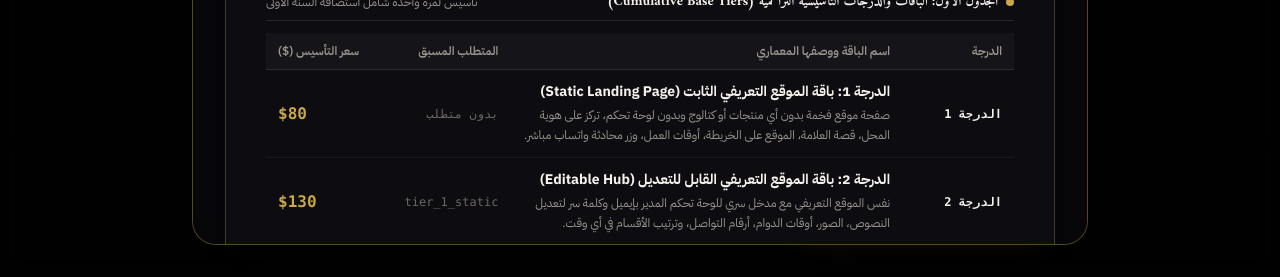
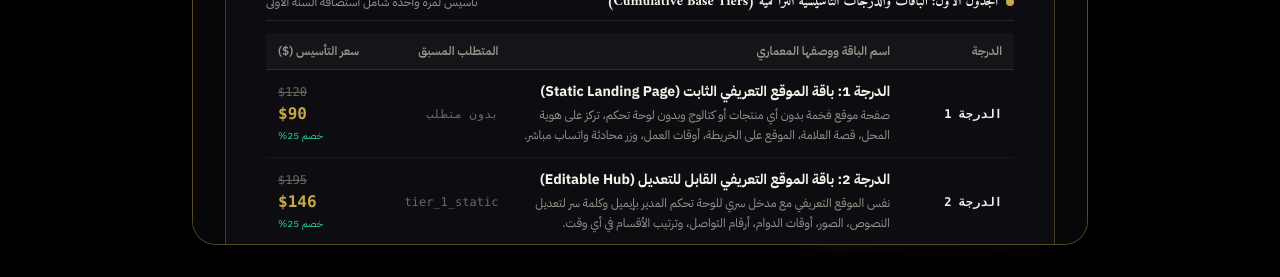
Before and after one commit to Koros1Sama/samiq-luxury-platform, a Next.js app: page /samiq in a window 1280 px wide. Both pictures are taken after a click on the button "كتالوج كافة الأسعار (PDF)". Shown: the part 523-800 px from the top of the page. Built offline with nearby package versions, Linux system fonts and the light colour scheme.

Commit message:
fix(pdf): synchronize PDF master price catalog with active price multiplier and discounts

```diff
--- a/src/core/features/PdfInvoiceModal.tsx
+++ b/src/core/features/PdfInvoiceModal.tsx
@@ -139,6 +139,25 @@ export function PdfInvoiceModal({
   const selectedSet = useMemo(() => {
     return new Set(selectedFeatureIds);
   }, [selectedFeatureIds]);
+
+  // Dynamic price calculator matching /samiq and /platform multipliers and discounts
+  const getDynamicPrice = (featureId: string, basePriceUsd: number) => {
+    const isOverridden = priceOverrides?.[featureId] !== undefined;
+    const raw = priceOverrides?.[featureId] ?? basePriceUsd;
+    const multiplied = isOverridden ? raw : Math.round(raw * (priceMultiplier || 1.0));
+
+    let net = multiplied;
+    if (isDiscountEnabled && discountPercent > 0) {
+      net = Math.max(0, Math.round(multiplied * (1 - discountPercent / 100)));
+    }
+    const hasDiscount = isDiscountEnabled && discountPercent > 0 && net < multiplied;
+    return {
+      raw,
+      multiplied,
+      net,
+      hasDiscount,
+    };
+  };
 
   // Annual recurring calculation
   const aiAnnualCost =
@@ -626,6 +645,7 @@ export function PdfInvoiceModal({
                       <tbody className="divide-y divide-white/5 print:divide-neutral-200">
                         {allTiers.map((tier) => {
                           const isCurrentlySelected = pricing.selectedTier === tier.id;
+                          const tierPrice = getDynamicPrice(tier.id, tier.basePriceUsd);
                           return (
                             <tr
                               key={tier.id}
@@ -658,8 +678,24 @@ export function PdfInvoiceModal({
                               <td className="py-3 px-3 text-muted-dim print:text-neutral-500 font-mono text-xs whitespace-nowrap">
                                 {tier.requires.length > 0 ? tier.requires.join(', ') : 'بدون متطلب'}
                               </td>
-                              <td className="py-3 px-3 text-end font-mono font-bold text-base text-gold print:text-neutral-950 whitespace-nowrap">
-                                ${tier.basePriceUsd}
+                              <td className="py-3 px-3 text-end font-mono whitespace-nowrap">
+                                {tierPrice.hasDiscount ? (
+                                  <div className="space-y-0.5">
+                                    <span className="line-through text-muted-dim print:text-neutral-500 text-xs block">
+                                      ${tierPrice.multiplied}
+                                    </span>
+                                    <span className="font-bold text-base text-gold print:text-neutral-950 block">
+                                      ${tierPrice.net}
+                                    </span>
+                                    <span className="text-[10px] text-emerald-400 print:text-emerald-700 font-sans block">
+                                      خصم {discountPercent}%
+                                    </span>
+                                  </div>
+                                ) : (
+                                  <span className="font-bold text-base text-gold print:text-neutral-950">
+                                    ${tierPrice.multiplied}
+                                  </span>
+                                )}
                               </td>
                             </tr>
                           );
@@ -696,6 +732,7 @@ export function PdfInvoiceModal({
                       <tbody className="divide-y divide-white/5 print:divide-neutral-200">
                         {allAddons.map((addon, idx) => {
                           const isSelected = selectedSet.has(addon.id);
+                          const addonPrice = getDynamicPrice(addon.id, addon.basePriceUsd);
                           const catLabel =
                             addon.category === 'intelligence'
                               ? 'ذكاء اصطناعي'
@@ -727,8 +764,21 @@ export function PdfInvoiceModal({
                               <td className="py-2.5 px-3 text-muted-dim print:text-neutral-500 font-mono text-[11px] whitespace-nowrap">
                                 {addon.requires.length > 0 ? addon.requires.join(', ') : '—'}
                               </td>
-                              <td className="py-2.5 px-3 text-end font-mono font-bold text-gold print:text-neutral-900 whitespace-nowrap">
-                                +${addon.basePriceUsd}
+                              <td className="py-2.5 px-3 text-end font-mono whitespace-nowrap">
+                                {addonPrice.hasDiscount ? (
+                                  <div className="space-y-0.5">
+                                    <span className="line-through text-muted-dim print:text-neutral-500 text-[11px] block">
+                                      +${addonPrice.multiplied}
+                                    </span>
+                                    <span className="font-bold text-xs text-gold print:text-neutral-900 block">
+                                      +${addonPrice.net}
+                                    </span>
+                                  </div>
+                                ) : (
+                                  <span className="font-bold text-xs text-gold print:text-neutral-900">
+                                    +${addonPrice.multiplied}
+                                  </span>
+                                )}
                               </td>
                               <td className="py-2.5 px-3 text-center whitespace-nowrap">
                                 {isSelected ? (
--- a/src/core/features/registry.ts
+++ b/src/core/features/registry.ts
@@ -49,7 +49,7 @@ export const FEATURES_REGISTRY: Record<string, FeatureDefinition> = {
     nameEn: 'Interactive Product Catalog & Admin',
     nameAr: 'الدرجة 3: باقة كتالوج المنتجات والأقسام والوسوم (Interactive Catalog)',
     descriptionAr:
-      'إضافة قسم المنتجات، الأقسام، الوسوم، الفلترة الفورية، صفحات تفاصيل المنتجات، 3 أنماط عملات، وإدارة الكتالوج بالكامل من لوحة المدير السرية.',
+      'إضافة قسم المنتجات، الأقسام، الوسوم، الفلترة الفورية، صفحات تفاصيل المنتجات، محول عملة المتجر وأسعار الصرف الشامل (يمني، سعودي، دولار)، وإدارة الكتالوج بالكامل من لوحة المدير السرية.',
     category: 'tier',
     basePriceUsd: 200, // Cumulative: $130 + $70 = $200
     requires: ['tier_2_editable'],
```
